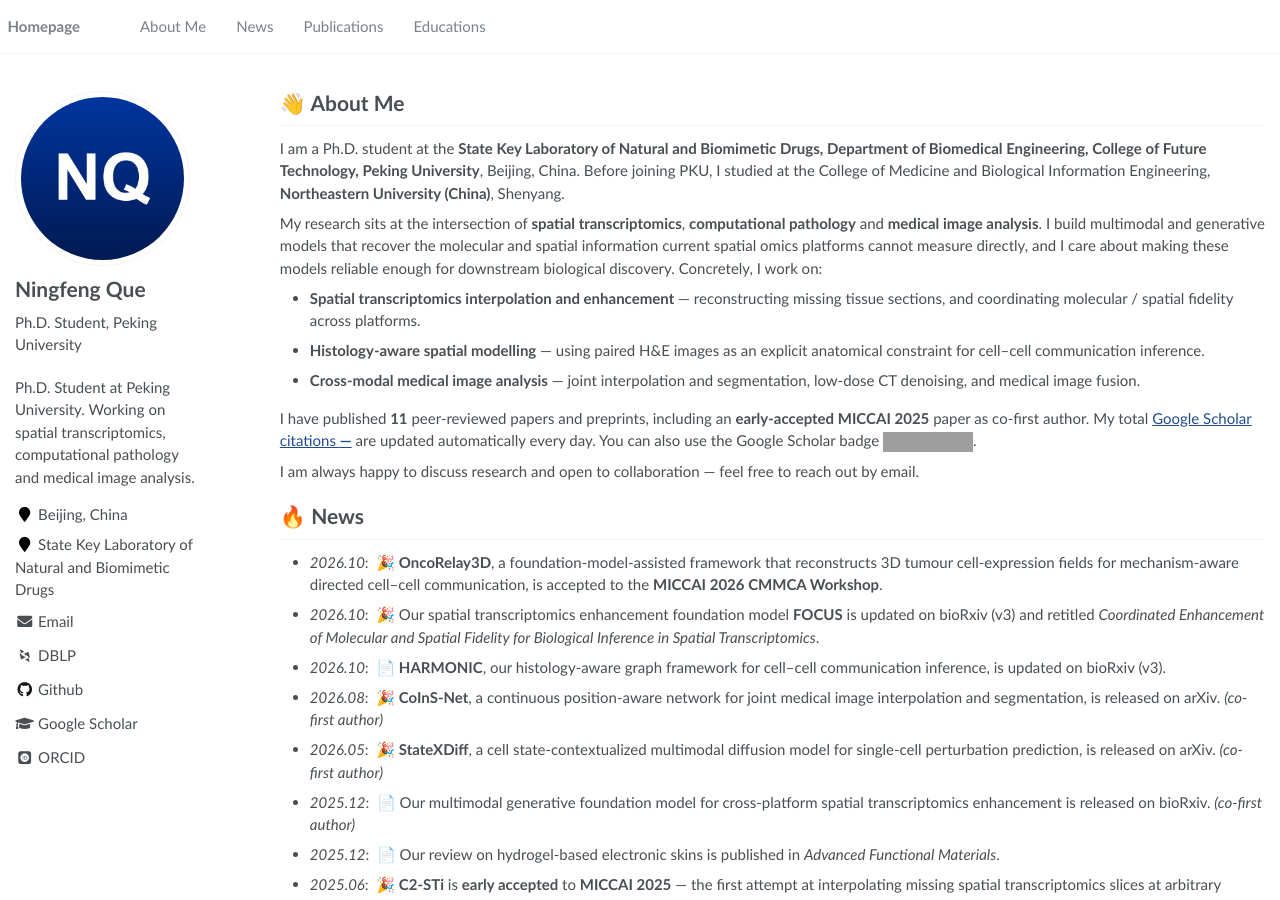
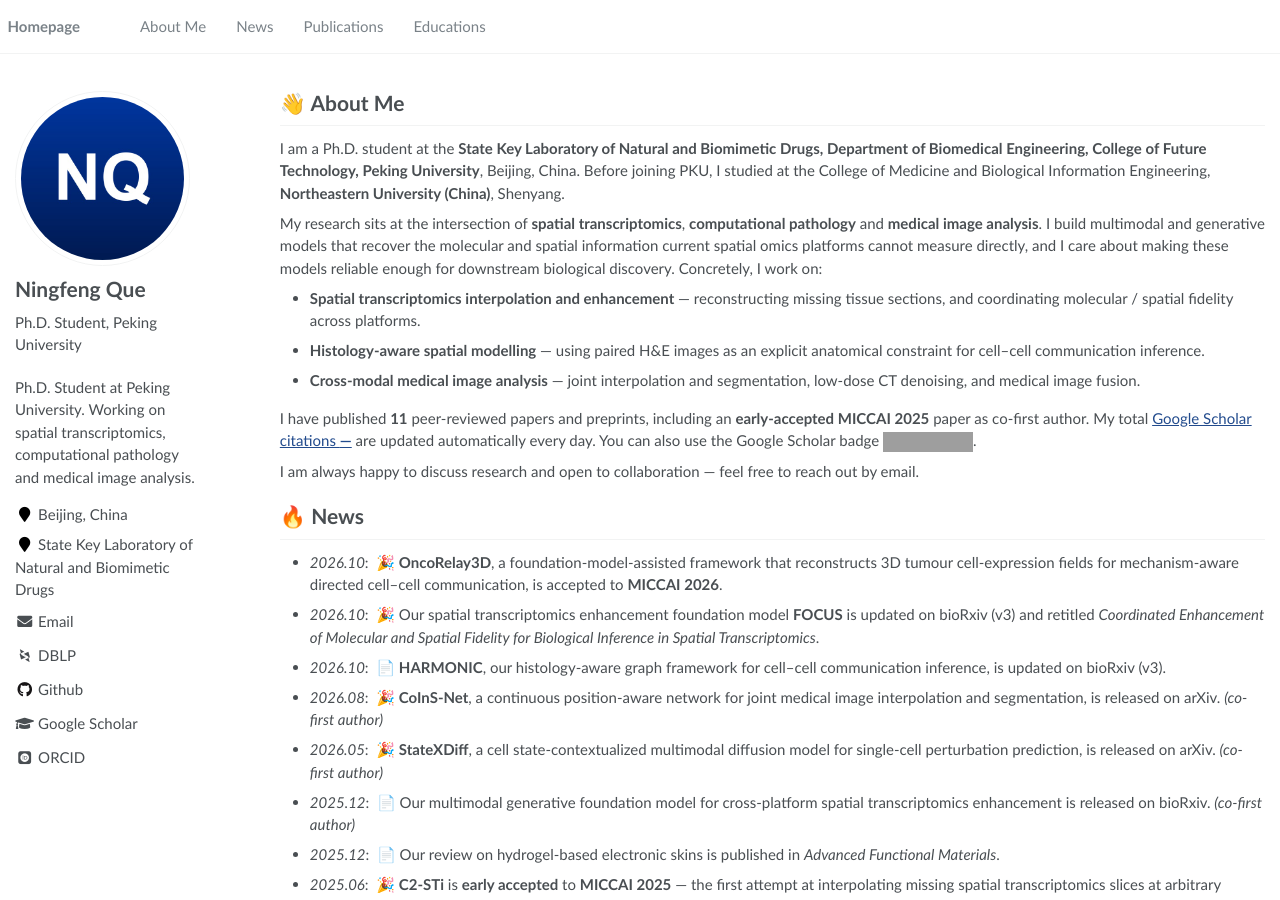
Before and after one commit to queningfeng/queningfeng.github.io, a Jekyll site: the page built from _pages/about.md, in a window 1280 px wide and 900 px high. Built offline with Jekyll 4.4.1, drawn with Linux system fonts in a browser that asks for light colours; some web fonts are replaced; some of the changed text lies outside the part shown; grey boxes are pictures that could not be loaded.

Commit message:
fix: OncoRelay3D is a MICCAI 2026 paper
The author confirmed it is MICCAI (the PDF's filename suggests the CMMCA
workshop track, kept as the venue_extra). Also clarify that the
'not_in_feed' marker refers to the OpenAlex fallback only -- Google
Scholar already indexes this paper, so the daily crawl will pick up its
citation count once the Scholar scrape succeeds.

```diff
--- a/_pages/about.md
+++ b/_pages/about.md
@@ -35,7 +35,7 @@ I have published **11** peer-reviewed papers and preprints, including an **early
 I am always happy to discuss research and open to collaboration — feel free to reach out by email.
 
 # 🔥 News
-- *2026.10*: &nbsp;🎉 **OncoRelay3D**, a foundation-model-assisted framework that reconstructs 3D tumour cell-expression fields for mechanism-aware directed cell–cell communication, is accepted to the **MICCAI 2026 CMMCA Workshop**.
+- *2026.10*: &nbsp;🎉 **OncoRelay3D**, a foundation-model-assisted framework that reconstructs 3D tumour cell-expression fields for mechanism-aware directed cell–cell communication, is accepted to **MICCAI 2026**.
 - *2026.10*: &nbsp;🎉 Our spatial transcriptomics enhancement foundation model **FOCUS** is updated on bioRxiv (v3) and retitled *Coordinated Enhancement of Molecular and Spatial Fidelity for Biological Inference in Spatial Transcriptomics*.
 - *2026.10*: &nbsp;📄 **HARMONIC**, our histology-aware graph framework for cell–cell communication inference, is updated on bioRxiv (v3).
 - *2026.08*: &nbsp;🎉 **CoInS-Net**, a continuous position-aware network for joint medical image interpolation and segmentation, is released on arXiv. *(co-first author)*
```
Also changed, not shown: _data/publications.yml (+5 -4 lines).
